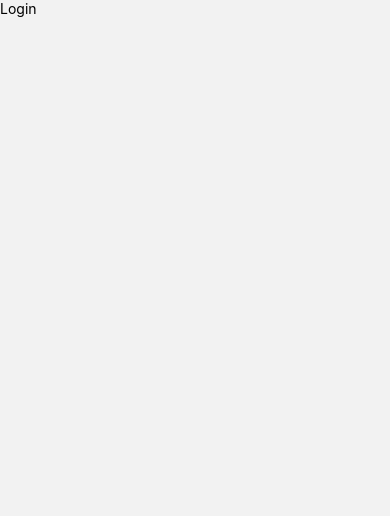
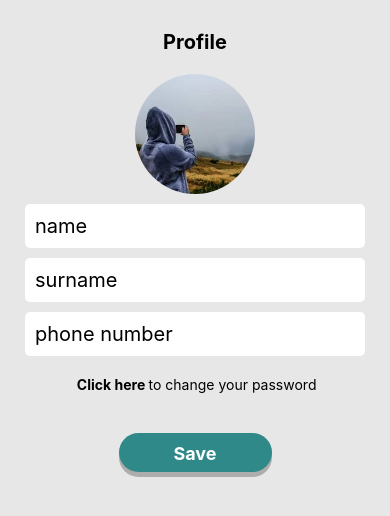
Before and after one commit to Dipono/digital_time_frame_native, a React Native app: screen /EditAccount in a window 390 px wide. Before the commit this address had no page. Shown: the top 516 px of the page. Built offline with nearby package versions, Linux system fonts and the light colour scheme.

Commit message:
//Edit Account

```diff
--- a/App.js
+++ b/App.js
@@ -5,6 +5,7 @@ import { NavigationContainer } from '@react-navigation/native';
 import { createNativeStackNavigator } from '@react-navigation/native-stack';
 
 import Home from './screens/Login'
+import EditAccount from './screens/EditAccount';
 
 const Stack = createNativeStackNavigator();
 export default function App() {
@@ -15,11 +16,15 @@ export default function App() {
           headerShown: false
         }}>
           {/* Screen Home Page */}
-        <Stack.Screen
+       {/*  <Stack.Screen
           name="home"
           component={Home}
+        /> */}
+        {/* More Screens hereW */}
+        <Stack.Screen
+          name="EditAccount"
+          component={EditAccount}
         />
-        {/* More Screens hereW */}
       </Stack.Navigator>
     </NavigationContainer>
   );
--- /dev/null
+++ b/screens/EditAccount.js
@@ -0,0 +1,250 @@
+import React, { useState } from "react";
+import { StatusBar } from "expo-status-bar";
+
+import {
+  StyleSheet,
+  Image,
+  SafeAreaView,
+  TouchableOpacity,
+  Text,
+  View,
+  TextInput,
+  Alert,
+  Modal,
+  Pressable,
+  Dimensions,
+} from "react-native";
+
+const { width: WIDTH } = Dimensions.get("window");
+
+export default function EditAccount() {
+  const [modalVisible, setModalVisible] = useState(false);
+  return (
+    <SafeAreaView style={styles.container}>
+      <Modal
+        animationType="slide"
+        transparent={true}
+        visible={modalVisible}
+        onRequestClose={() => {
+          Alert.alert("Modal has been closed.");
+          setModalVisible(!modalVisible);
+        }}
+      >
+        <View style={styles.centeredView}>
+          <View style={styles.modalView}>
+            <View style={styles.inputContainer}>
+              <Text style={styles.modalText}>Current Password</Text>
+              <TextInput
+                style={styles.modalInput}
+                placeholdeTextColor={"rgba(255,255,255,0.7)"}
+                underlineColorAndroid="transparent"
+              />
+            </View>
+            <View style={styles.inputContainer}>
+              <Text style={styles.modalText}>New Password</Text>
+              <TextInput
+                style={styles.modalInput}
+                placeholdeTextColor={"rgba(255,255,255,0.7)"}
+                underlineColorAndroid="transparent"
+              />
+            </View>
+            <View style={styles.inputContainer}>
+              <Text style={styles.modalText}>Confirm Password</Text>
+              <TextInput
+                style={styles.modalInput}
+                placeholdeTextColor={"rgba(255,255,255,0.7)"}
+                underlineColorAndroid="transparent"
+              />
+            </View>
+            <Pressable
+              style={styles.eButton}
+              onPress={() => setModalVisible(!modalVisible)}
+            >
+              <Text style={styles.eButtonText}>Save</Text>
+            </Pressable>
+          </View>
+        </View>
+      </Modal>
+      <Text style={styles.heading}>Profile</Text>
+      <Image source={require("../assets/image/image.jpg")} style={styles.image} />
+      <View style={styles.inputContainer}>
+        <TextInput
+          style={styles.input}
+          placeholder={"name"}
+          placeholdeTextColor={"rgba(255,255,255,0.7)"}
+          underlineColorAndroid="transparent"
+        />
+      </View>
+      <View style={styles.inputContainer}>
+        <TextInput
+          style={styles.input}
+          placeholder={"surname"}
+          placeholdeTextColor={"rgba(255,255,255,0.7)"}
+          underlineColorAndroid="transparent"
+        />
+      </View>
+      <View style={styles.inputContainer}>
+        <TextInput
+          style={styles.input}
+          placeholder={"phone number"}
+          placeholdeTextColor={"rgba(255,255,255,0.7)"}
+          underlineColorAndroid="transparent"
+        />
+      </View>
+      <View>
+        <View style={styles.texts}>
+          <TouchableOpacity onPress={() => setModalVisible(true)}>
+            <Text style={styles.text}> Click here </Text>
+          </TouchableOpacity>
+         <Text>to change your password</Text>
+        </View>
+      </View>
+      <TouchableOpacity style={styles.editProfileButton}>
+        <Text style={styles.editProfileText}>Save</Text>
+      </TouchableOpacity>
+    </SafeAreaView>
+  );
+}
+
+const styles = StyleSheet.create({
+  container: {
+    flex: 1,
+    backgroundColor: "#E7E7E7",
+    textAlign: "center",
+  },
+  editProfileButton: {
+    width: 153,
+    height: 39,
+   alignSelf:'center',
+    marginTop: 40,
+    backgroundColor: "#308989",
+    shadowColor: "rgba(0, 0, 0, 0.25)",
+    shadowOpercity: 4,
+    shadowOffset: { width: 0, height: 5 },
+    borderRadius: 20,
+  },
+  editProfileText: {
+    width: 122,
+    height: 21,
+    alignSelf:'center',
+    marginTop:10,
+   /*  fontFamily: "Emblema One", */
+    fontStyle: "normal",
+    fontWeight: "bold",
+    fontSize: 18,
+    lineHeight: 21,
+    textAlign: "center",
+
+    color: "#FFFFFF",
+  },
+  heading: {
+    marginTop: 30,
+    textAlign: "center",
+  /*   fontFamily: "Emblema One", */
+    fontStyle: "normal",
+    fontWeight: "bold",
+    fontSize: 20,
+  },
+  image: {
+    width: 120,
+    height: 120,
+
+   alignSelf:'center',
+    marginTop: 20,
+    borderRadius: 100,
+  },
+
+  inputContainer: {
+    marginTop: 10,
+  },
+  input: {
+    backgroundColor: "#FFFFFF",
+    borderRadius: 5,
+    color: "black",
+    height: 44,
+    fontSize: 20,
+    paddingLeft: 10,
+    marginHorizontal: 25,
+  },
+  modalInput: {
+    backgroundColor: "white",
+    borderRadius: 5,
+    color: "black",
+    height: 44,
+    fontSize: 20,
+    width:300,
+    paddingLeft: 10,
+    marginHorizontal: 25,
+  },
+
+  text: {
+    fontWeight: "bold",
+  },
+  texts: {
+     marginTop: 20,
+    alignSelf:'center',
+    flexDirection:'row',
+  },
+  centeredView: {
+    flex: 1,
+    justifyContent: "center",
+    alignItems: "center",
+    marginTop: 22,
+  },
+  modalView: {
+    height: 400,
+    width: 400,
+    margin: 20,
+    backgroundColor: "#E7E7E7",
+    borderRadius: 20,
+    padding: 35,
+    alignItems: "center",
+    shadowColor: "#000",
+    shadowOffset: {
+      width: 0,
+      height: 20,
+    },
+    shadowOpacity: 0.25,
+    shadowRadius: 4,
+    elevation: 5,
+  },
+
+  buttonClose: {
+    backgroundColor: "#2196F3",
+  },
+  textStyle: {
+    color: "yellow",
+    fontWeight: "bold",
+    textAlign: "center",
+  },
+  modalText: {
+    marginBottom: 10,
+    marginLeft: 30,
+    fontWeight: "bold",
+  },
+  eButton: {
+    width: 100,
+    height: 35,
+    alignSelf:'center',
+    marginTop: 20,
+
+    backgroundColor: "#308989",
+    shadowColor: "rgba(0, 0, 0, 0.25)",
+    shadowOpercity: 4,
+    shadowOffset: { width: 0, height: 5 },
+
+    borderRadius: 20,
+  },
+  eButtonText: {
+    width: 100,
+    height: 21,
+    alignSelf:'center',
+    fontStyle: "normal",
+    fontWeight: "bold",
+    fontSize: 14,
+    lineHeight: 21,
+    textAlign: "center",
+marginTop:5,
+    color: "#FFFFFF",
+  },
+});
```
Also changed, not shown: assets/image/image.jpg (renamed from assets/image/images (1).jpg), assets/image/images.jpg (renamed from assets/image/images (2).jpg).
